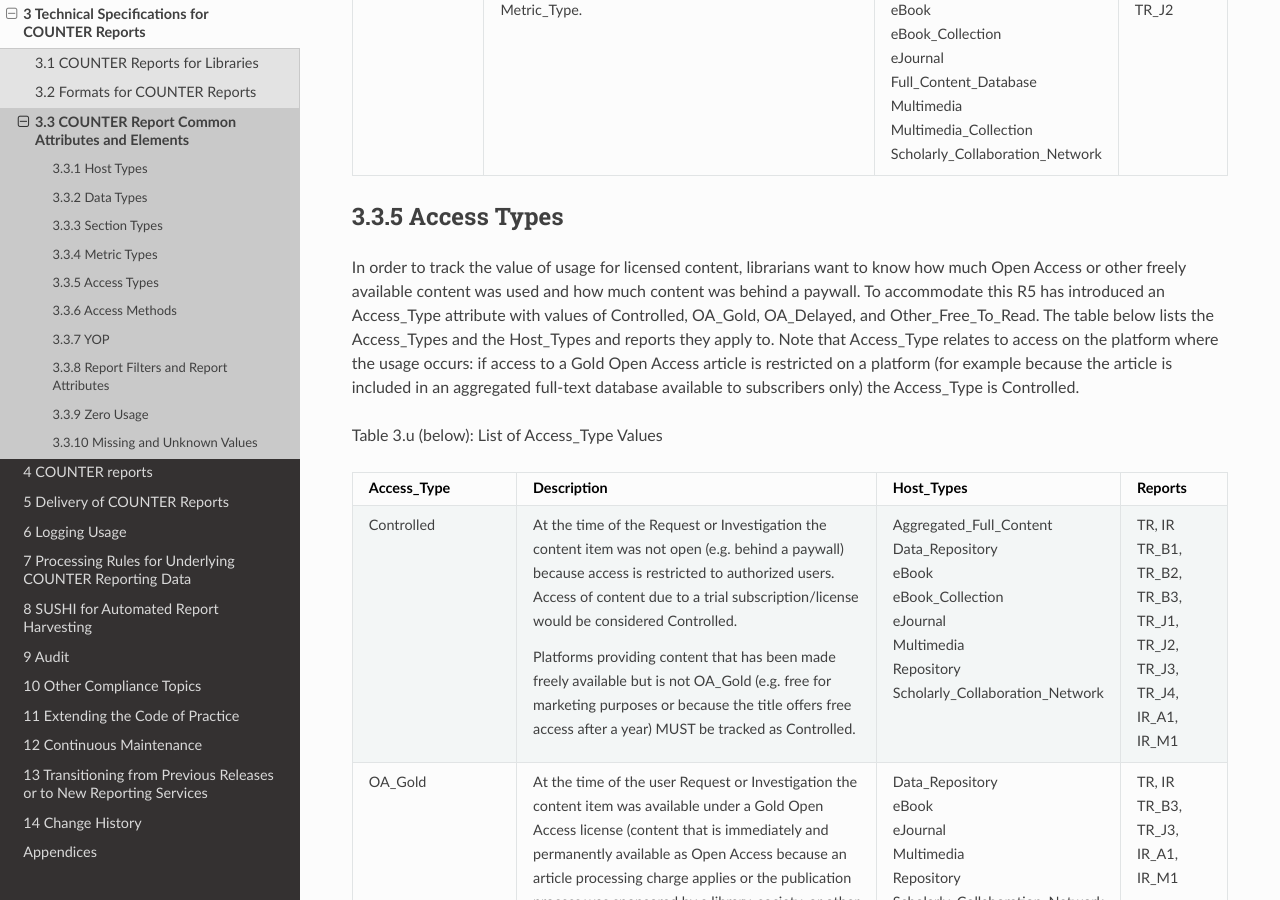
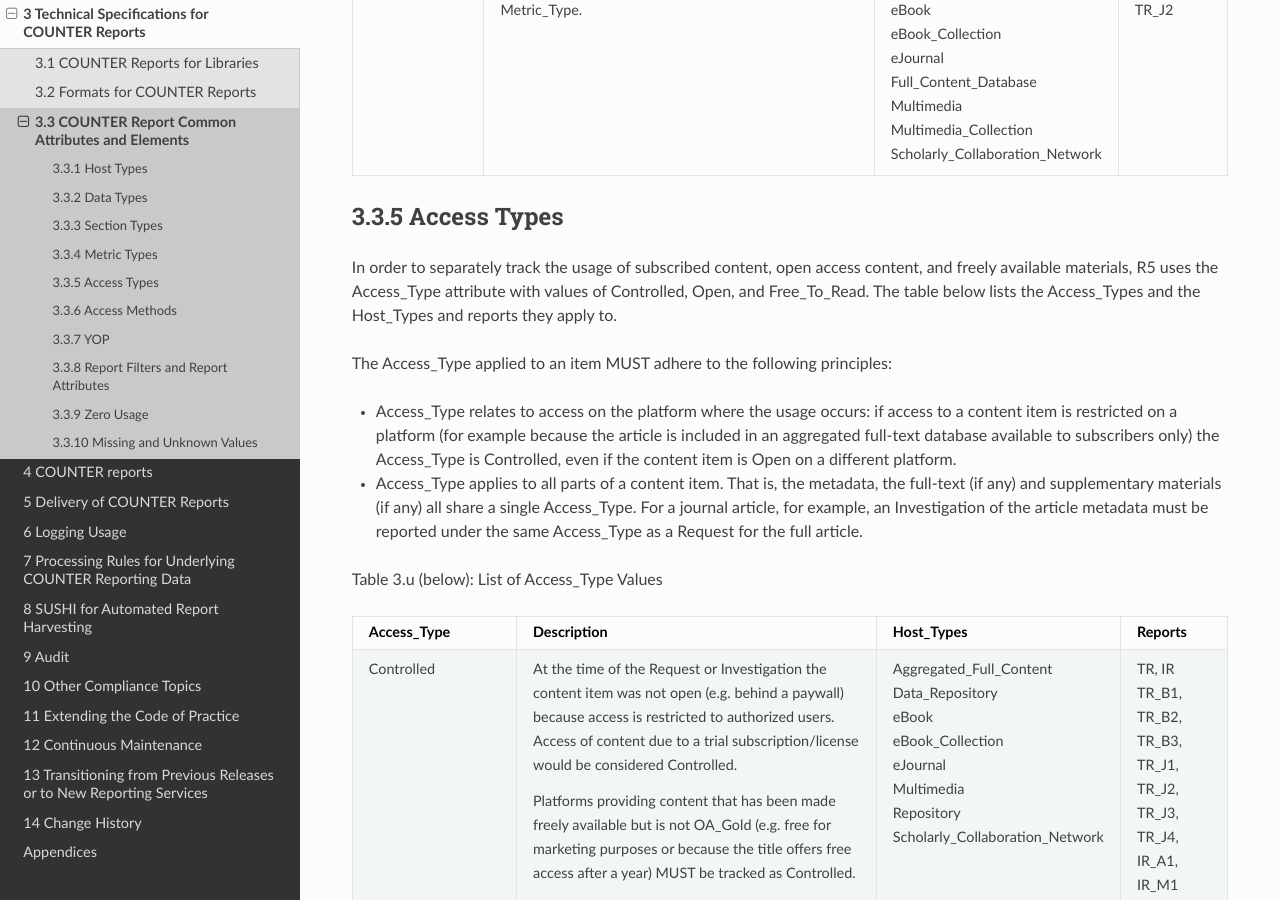
Before and after one commit to Project-Counter/cop5, a Sphinx documentation site: the page built from source/03-specifications/03-counter-report-common-attributes-and-elements.rst, in a window 1280 px wide and 900 px high, scrolled down 8708 px. Built offline with Sphinx 7.4.7 and the Read the Docs theme 2.0.0, drawn with Linux system fonts in a browser that asks for light colours.

Commit message:
Clarify the application of Access_Types
Added principles about application of Access_Type (on this platform, at the time of use, for the whole item).

```diff
--- a/source/03-specifications/03-counter-report-common-attributes-and-elements.rst
+++ b/source/03-specifications/03-counter-report-common-attributes-and-elements.rst
@@ -524,7 +524,12 @@
 Access Types
 """"""""""""
 
-In order to track the value of usage for licensed content, librarians want to know how much Open Access or other freely available content was used and how much content was behind a paywall. To accommodate this R5 has introduced an Access_Type attribute with values of Controlled, OA_Gold, OA_Delayed, and Other_Free_To_Read. The table below lists the Access_Types and the Host_Types and reports they apply to. Note that Access_Type relates to access on the platform where the usage occurs: if access to a Gold Open Access article is restricted on a platform (for example because the article is included in an aggregated full-text database available to subscribers only) the Access_Type is Controlled.
+In order to separately track the usage of subscribed content, open access content, and freely available materials, R5 uses the Access_Type attribute with values of Controlled, Open, and Free_To_Read. The table below lists the Access_Types and the Host_Types and reports they apply to.
+
+The Access_Type applied to an item MUST adhere to the following principles:
+
+* Access_Type relates to access on the platform where the usage occurs: if access to a content item is restricted on a platform (for example because the article is included in an aggregated full-text database available to subscribers only) the Access_Type is Controlled, even if the content item is Open on a different platform.
+* Access_Type applies to all parts of a content item. That is, the metadata, the full-text (if any) and supplementary materials (if any) all share a single Access_Type. For a journal article, for example, an Investigation of the article metadata must be reported under the same Access_Type as a Request for the full article.
 
 Table 3.u (below): List of Access_Type Values
 
--- a/source/appendices/a-glossary-of-terms.rst
+++ b/source/appendices/a-glossary-of-terms.rst
@@ -43,7 +43,7 @@
      - Regular, TDM
 
    * - Access_Type
-     - A COUNTER report attribute used to report on the nature of access control restrictions, if any, placed on the content item at the time when the content item was accessed.
+     - A COUNTER report attribute used to report on the nature of access control restrictions, if any, placed on the content item on the platform at the time when the content item was accessed.
      - Controlled, OA_Gold, OA_Delayed, Other_Free_to_Read
 
    * - Aggregated_Full_Content
```
